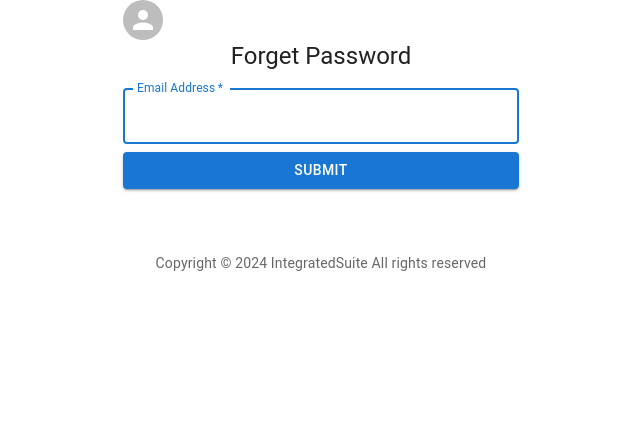
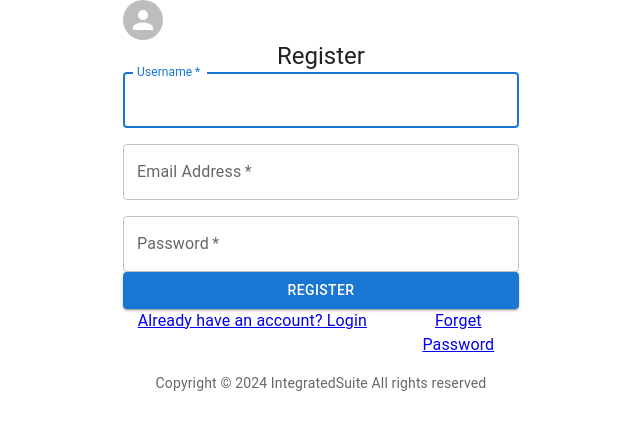
Before and after one commit to mshenouda/Nodejs_React_Mysql_Typescript_Webpack_Heroku_MIU_Docker_Selenium, a React (Create React App) app in the folder frontend/: page /register in a window 1280 px wide. Shown: the top 430 px of the page, without its empty margins (319-959 px from the left). Built offline with nearby package versions, Linux system fonts and the light colour scheme.

Commit message:
Fixed links for login/logout

```diff
--- a/frontend/src/App.tsx
+++ b/frontend/src/App.tsx
@@ -1,11 +1,34 @@
-import React from 'react';
+import React, {FC} from 'react';
 import './App.css';
+
+import {
+  createBrowserRouter,
+  createRoutesFromElements,
+  Route,
+  RouterProvider
+} from 'react-router-dom';
+
+import RootLayout from './layouts/RootLayout';
 import PersistentDrawerLeft from './components/Utility/Drawer';
 import TestBackend from './components/Utility/TestBackend';
-//import Register from './components/Credentials/Register';
-//import Login from './components/Credentials/Login';
-//import Logout from './components/Credentials/Logout';
+import Register from './components/Credentials/Register';
+import Login from './components/Credentials/Login';
+import Logout from './components/Credentials/Logout';
 import ForgetPassword from './components/Credentials/Forget';
+
+const router = createBrowserRouter(
+  createRoutesFromElements(
+    <Route path='/' element={<RootLayout />}>
+      <Route index element={<Login />}/>
+      <Route path='register' element={<Register />}/>
+      <Route path='forget' element={<ForgetPassword />}/>
+      <Route path='logout' element={<Logout />}/>
+      <Route path='main' element={<PersistentDrawerLeft />}/>
+    </Route>
+  )
+);
+
+
 
 function App() {
   return (
@@ -14,7 +37,9 @@ function App() {
       {/* <TestBackend /> */}
       {/* <Login /> */}
       {/* <Logout /> */}
-      <ForgetPassword />
+      {/* <ForgetPassword /> */}
+
+      <RouterProvider router={router} />
     </div>
   );
 }
--- a/frontend/src/components/Credentials/Login.tsx
+++ b/frontend/src/components/Credentials/Login.tsx
@@ -1,6 +1,6 @@
 
 import React, {useState, useContext, FC, ChangeEvent, FormEvent} from 'react';
-import { Link } from "react-router-dom";
+import {NavLink} from 'react-router-dom';
 import {
   Avatar, Button, CssBaseline, TextField, FormControlLabel,
   Checkbox, Grid, Box, Typography, Container}
@@ -77,10 +77,10 @@ const Login: FC<{}> = () => {
           <Button type="submit" fullWidth variant="contained" color="primary" sx={styles.submit}>Login</Button>
           <Grid container direction="row" alignItems="flex-start" spacing={2}>
             <Grid item xs={8}>
-              {/* <Link to='/register' href='/register' variant="body2">Don't have an account? Register</Link> */}
+              <NavLink to='/register'>Don't have an account? Register</NavLink>
             </Grid>
             <Grid item xs={4}>
-              {/* <Link to='/forgetpassword' href='/forgetpassword' variant="body2">Forget Password</Link> */}
+              <NavLink to='/forget'>Forget Password</NavLink>
             </Grid>
           </Grid>
         </form>
--- a/frontend/src/components/Credentials/Logout.tsx
+++ b/frontend/src/components/Credentials/Logout.tsx
@@ -1,7 +1,6 @@
 //React libraries
 import React, {useState, useContext, FormEvent, ChangeEvent, FC} from 'react';
-// import { useHistory } from "react-router-dom";
-//Material ui libraries
+import {NavLink} from 'react-router-dom';
 import {
   Avatar, Button, CssBaseline, TextField, FormControlLabel,
   Checkbox, Grid, Box, Typography, Container}
@@ -53,7 +52,9 @@ const Logout: FC<{}> = () => {
         </Avatar>
         <Typography component="h1" variant="h5">Logout</Typography>
         <Typography component="p" variant="h6">Thank you for spending some time with us</Typography>
-        {/* <Box mt={8}><Link href="/" onClick={handleLogout} variant="body2">Login again</Link></Box>   */}
+        <Box mt={8}>
+          <NavLink to="/">Login again</NavLink>
+        </Box>
       </div>
       <Box mt={8}><Copyright /></Box>
     </Container>
--- a/frontend/src/components/Credentials/Register.tsx
+++ b/frontend/src/components/Credentials/Register.tsx
@@ -1,7 +1,6 @@
 //React libraries
 import React, {useState, useContext,  FormEvent, ChangeEvent, FC} from 'react';
-//import { useHistory } from "react-router-dom";
-//import { Link } from "react-router-dom";
+import {NavLink} from 'react-router-dom';
 
 import {
   Avatar, Button, CssBaseline, TextField, FormControlLabel,
@@ -79,10 +78,10 @@ const Register: FC<{}> = () => {
           <Button type="submit" fullWidth variant="contained" color="primary" sx={styles.submit}>Register</Button>
           <Grid container direction="row" alignItems="flex-start" spacing={2}>
             <Grid item xs={8}>
-              {/* <Link to='/' href='/' variant="body2">Already have an account? Login</Link> */}
+              <NavLink to='/'>Already have an account? Login</NavLink>
             </Grid>
             <Grid item xs={4}>
-              {/* <Link to='/forgetpassword' href='/forgetpassword' variant="body2">Forget Password</Link> */}
+              <NavLink to='/forget'>Forget Password</NavLink>
             </Grid>
           </Grid>
         </form>
--- a/frontend/src/components/Utility/Selectors.tsx
+++ b/frontend/src/components/Utility/Selectors.tsx
@@ -1,8 +1,5 @@
 //React
 import React, { useState, useContext, useEffect } from "react";
-import { createStyles, makeStyles } from '@mui/styles';
-import { createTheme, Theme, ThemeProvider } from '@mui/material/styles';
-//Context provider
 import { SensorFormContext } from "../../contexts/SensorFormContext";
 //Material ui
 import Grid from "@mui/material/Grid";
@@ -10,12 +7,12 @@ import ScrollableTabs from "./ScrollableTab";
 import Selector from "./Selector";
 import Button from '@mui/material/Button';
 import PlayArrowIcon from '@mui/icons-material/PlayArrow.js';
-import canon from './../static/images/canon.png';
-import hitachi from './../static/images/hitachi.png';
-import bluebox from './../static/images/bluebox.png';
-import yellowbox from './../static/images/yellowbox.png';
-import sensor1 from './../static/images/sensor1.png';
-import sensor2 from './../static/images/sensor2.png';
+import canon from './../../static/images/canon.png';
+import hitachi from './../../static/images/hitachi.png';
+import bluebox from './../../static/images/bluebox.png';
+import yellowbox from './../../static/images/yellowbox.png';
+import sensor1 from './../../static/images/sensor1.png';
+import sensor2 from './../../static/images/sensor2.png';
 
 //Custom libraries
 // import { URL } from './constants.js';
@@ -53,7 +50,7 @@ type Props = {
     disabled: boolean,
 }
 
-const Selectors: React.FC<{}> = ({ }) => {
+const Selectors: React.FC<{}> = () => {
 
     type MyRecord = {
         name: string,
--- a/frontend/src/index.tsx
+++ b/frontend/src/index.tsx
@@ -7,6 +7,7 @@ import App from './App';
 const root = ReactDOM.createRoot(
   document.getElementById('root') as HTMLElement
 );
+
 root.render(
   <App />
 );
--- /dev/null
+++ b/frontend/src/layouts/RootLayout.tsx
@@ -0,0 +1,22 @@
+import React from 'react';
+import {NavLink, Outlet} from 'react-router-dom';
+import PersistentDrawerLeft from '../components/Utility/Drawer';
+
+
+const RootLayout: React.FC<{}> = () => {
+    return(
+        <div>
+            <header>
+                {/* <NavLink to="/">Login</NavLink>
+                <NavLink to="register">Register</NavLink>
+                <NavLink to="logout">Logout</NavLink>
+                <NavLink to="forget">Forget</NavLink>
+                <NavLink to="main">Main</NavLink> */}
+            </header>
+            <main>
+                <Outlet />
+            </main>
+        </div>
+    );
+};
+export default RootLayout;
```
Also changed, not shown: frontend/src/components/Utility/TitleBarImage.tsx (+10 -10 lines).
